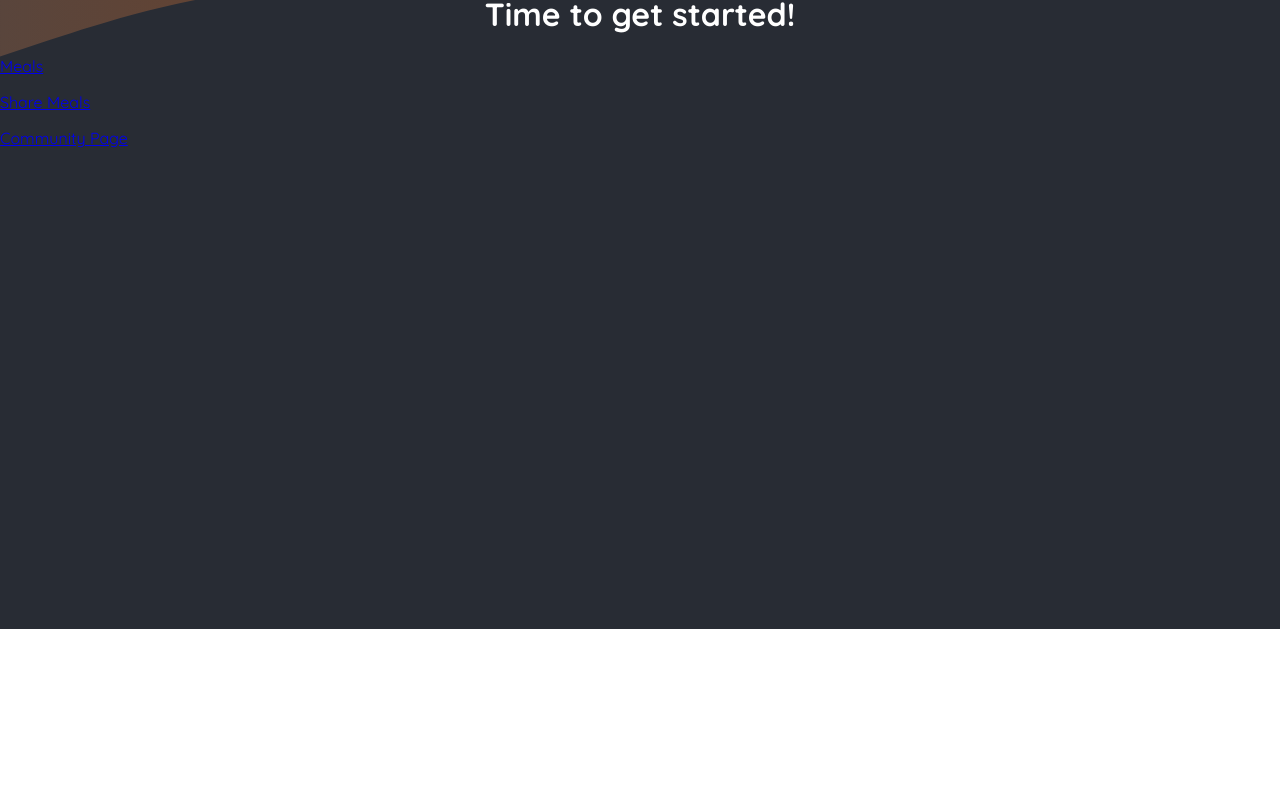
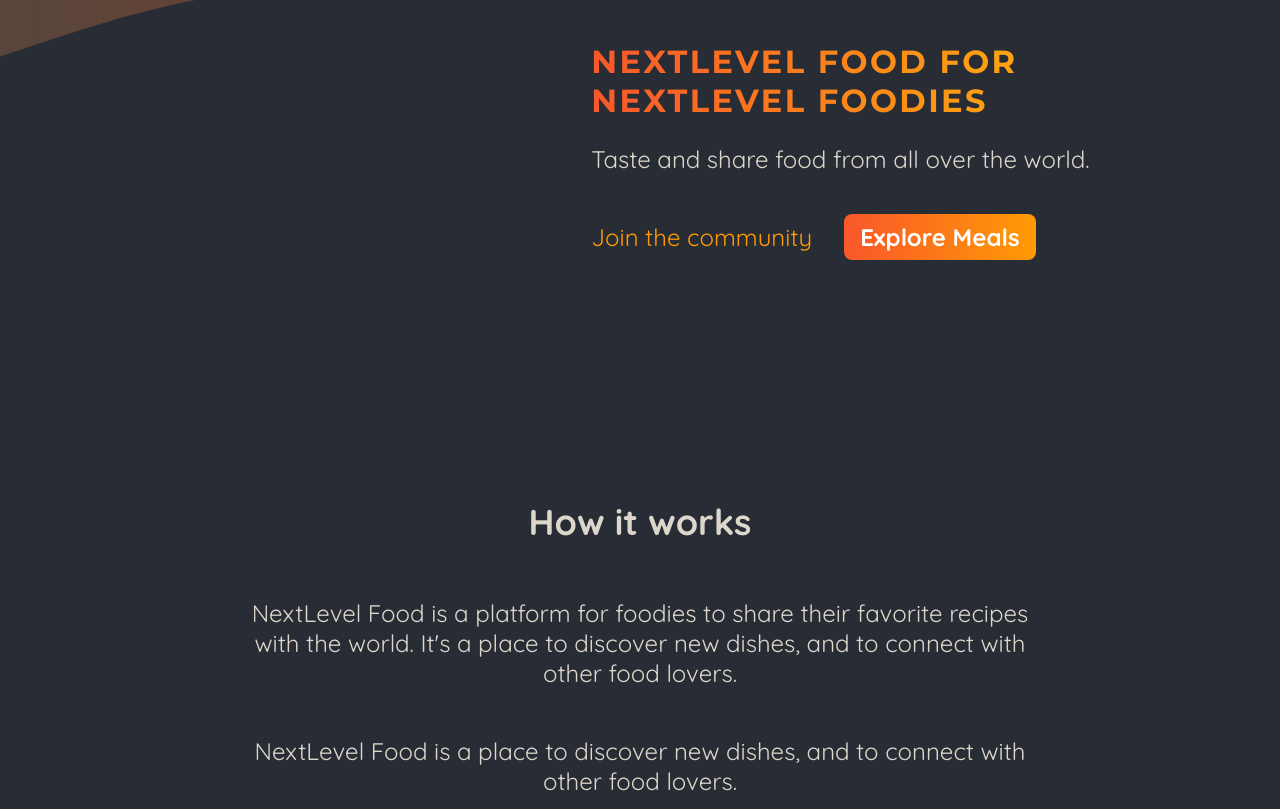
Before and after one commit to anjalikray/NEXT-Foodies_App, a Next.js app: page / in a window 1280 px wide. Shown: the part 171-980 px from the top of the page. Before the commit the page ends 800 px from the top, so only its background shows below. Built offline with nearby package versions, Linux system fonts and the light colour scheme.

Commit message:
updated page ui

```diff
--- a/app/page.js
+++ b/app/page.js
@@ -1,14 +1,55 @@
 import Link from "next/link";
+import classes from "./page.module.css";
 
 export default function Home() {
-  return (
-    <main>
-      <h1 style={{ color: 'white', textAlign: 'center' }}>
-        Time to get started!
-      </h1>
-      <p><Link href="/meals">Meals</Link></p>
-      <p><Link href="/meals/share">Share Meals</Link></p>
-      <p><Link href="/community">Community Page</Link></p>
-    </main>
-  );
+    return (
+        <>
+            <header className={classes.header}>
+                <div className={classes.slideshow}></div>
+
+                <div>
+                    <div className={classes.hero}>
+                        <h1>NextLevel Food for NextLevel Foodies</h1>
+                        <p>Taste and share food from all over the world.</p>
+                    </div>
+
+                    <div className={classes.cta}>
+                        <Link href="/community">Join the community</Link>
+
+                        <Link href="/meals">Explore Meals</Link>
+                    </div>
+                </div>
+            </header>
+
+            <main>
+                <section className={classes.section}>
+                    <h2>How it works</h2>
+                    <p>
+                        NextLevel Food is a platform for foodies to share their
+                        favorite recipes with the world. It&apos;s a place to
+                        discover new dishes, and to connect with other food
+                        lovers.
+                    </p>
+                    <p>
+                        NextLevel Food is a place to discover new dishes, and to
+                        connect with other food lovers.
+                    </p>
+                </section>
+
+                <section className={classes.section}>
+                    <h2>Why NextLevel Food?</h2>
+                    <p>
+                        NextLevel Food is a platform for foodies to share their
+                        favorite recipes with the world. It&apos;s a place to
+                        discover new dishes, and to connect with other food
+                        lovers.
+                    </p>
+                    <p>
+                        NextLevel Food is a place to discover new dishes, and to
+                        connect with other food lovers.
+                    </p>
+                </section>
+            </main>
+        </>
+    );
 }
--- /dev/null
+++ b/app/page.module.css
@@ -0,0 +1,75 @@
+.header {
+     display: flex;
+     gap: 3rem;
+     margin: 3rem auto;
+     width: 90%;
+     max-width: 75rem;
+   }
+
+   .slideshow {
+     width: 40rem;
+     height: 25rem;
+   }
+
+   .hero {
+     color: #ddd6cb;
+     font-size: 1.5rem;
+   }
+
+   .hero h1 {
+     font-size: 2rem;
+     font-weight: bold;
+     font-family: 'Montserrat', sans-serif;
+     letter-spacing: 0.15rem;
+     text-transform: uppercase;
+     background: linear-gradient(90deg, #f9572a, #ffc905);
+     background-clip: text;
+     -webkit-background-clip: text;
+     -webkit-text-fill-color: transparent;
+   }
+
+   .cta {
+     font-size: 1.5rem;
+     display: flex;
+     gap: 1rem;
+   }
+
+   .cta a {
+     display: inline-block;
+     margin-top: 1rem;
+     padding: 0.5rem 1rem;
+     border-radius: 0.5rem;
+     background: linear-gradient(90deg, #f9572a, #ff9b05);
+     color: #ffffff;
+     font-weight: bold;
+     text-decoration: none;
+   }
+
+   .cta a:hover,
+   .cta a:active {
+     background: linear-gradient(90deg, #fd4715, #f9b241);
+   }
+
+   .cta a:first-child {
+     background: transparent;
+     font-weight: normal;
+     color: #ff9b05;
+     padding-left: 0;
+   }
+
+   .cta a:first-child:hover,
+   .cta a:first-child:active {
+     background: transparent;
+     color: #f9b241;
+   }
+
+   .section {
+     display: flex;
+     flex-direction: column;
+     color: #ddd6cb;
+     font-size: 1.5rem;
+     max-width: 50rem;
+     width: 90%;
+     margin: 2rem auto;
+     text-align: center;
+   }
```
